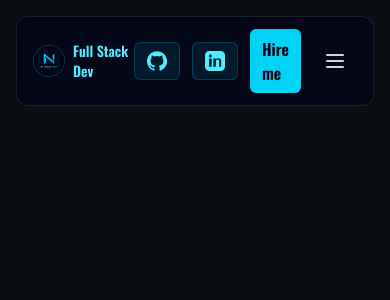
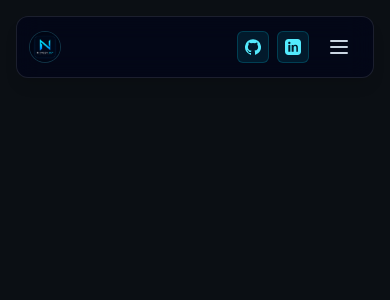
Before and after one commit to Nithesh32kp/portfolio-nk, a Next.js app: page /header in a window 390 px wide. Shown: the top 300 px of the page. Built offline with nearby package versions, Linux system fonts and the light colour scheme.

Commit message:
header res

```diff
--- a/app/header/page.tsx
+++ b/app/header/page.tsx
@@ -17,11 +17,11 @@ export default function Header() {
     return (
         <header className="fixed top-4 left-0 right-0 z-50">
             <div className="mx-auto max-w-6xl px-4">
-                <nav className="flex items-center justify-between rounded-xl border border-white/10 bg-slate-950/80 px-4 py-3 shadow-lg backdrop-blur-md">
-                    <div className="flex items-center gap-3">
+                <nav className="flex items-center justify-between rounded-xl border border-white/10 bg-slate-950/80 px-3 py-2 md:px-4 md:py-3 shadow-lg backdrop-blur-md">
+                    <div className="flex items-center gap-1.5 md:gap-3">
                         <Link href="#home" className="flex items-center gap-2">
                             <Image src="/logo.png" alt="Nithesh Dev Logo" width={32} height={32} className="rounded-full border border-cyan-300/20 bg-slate-950/90" />
-                            <span className="font-semibold text-cyan-300 text-sm sm:text-base">Full Stack Dev</span>
+                            <span className="hidden md:inline font-semibold text-cyan-300 text-sm sm:text-base whitespace-nowrap">Full Stack Dev</span>
                         </Link>
                     </div>
 
@@ -40,15 +40,15 @@ export default function Header() {
                         ))}
                     </ul>
 
-                    <div className="flex items-center gap-3">
+                    <div className="flex items-center gap-2 md:gap-3">
                         <a
                             href="https://github.com/Nithesh32kp"
                             target="_blank"
                             rel="noreferrer"
                             aria-label="GitHub"
-                            className="inline-flex items-center gap-2 rounded-md border border-cyan-400/20 bg-cyan-400/10 px-3 py-2 text-cyan-300 transition hover:bg-cyan-400/20"
+                            className="inline-flex h-8 w-8 items-center justify-center rounded-md border border-cyan-400/20 bg-cyan-400/10 text-cyan-300 transition hover:bg-cyan-400/20 md:h-auto md:w-auto md:inline-flex md:px-3 md:py-2 md:gap-2"
                         >
-                            <svg className="w-5 h-5" viewBox="0 0 24 24" fill="currentColor" aria-hidden="true">
+                            <svg className="h-4 w-4 md:h-5 md:w-5" viewBox="0 0 24 24" fill="currentColor" aria-hidden="true">
                                 <path d="M12 .297a12 12 0 00-3.795 23.4c.6.111.82-.261.82-.58v-2.234c-3.338.726-4.042-1.416-4.042-1.416-.546-1.387-1.333-1.757-1.333-1.757-1.089-.744.083-.729.083-.729 1.205.085 1.84 1.237 1.84 1.237 1.07 1.834 2.809 1.305 3.495.998.108-.776.418-1.305.761-1.605-2.665-.305-5.466-1.333-5.466-5.93 0-1.31.468-2.381 1.236-3.221-.124-.303-.536-1.523.117-3.176 0 0 1.008-.322 3.301 1.23a11.5 11.5 0 016.003 0c2.292-1.552 3.298-1.23 3.298-1.23.655 1.653.243 2.873.12 3.176.77.84 1.235 1.911 1.235 3.221 0 4.61-2.804 5.623-5.476 5.921.43.371.814 1.102.814 2.222v3.293c0 .322.218.697.825.58A12 12 0 0012 .297z" />
                             </svg>
                             <span className="hidden md:inline">GitHub</span>
@@ -57,11 +57,11 @@ export default function Header() {
                         <a
                             href="https://www.linkedin.com/in/nithesh-kumar-9126aa288/"
                             target="_blank"
-                                    rel="noreferrer"
+                            rel="noreferrer"
                             aria-label="LinkedIn"
-                            className="inline-flex items-center gap-2 rounded-md border border-cyan-400/20 bg-cyan-400/10 px-3 py-2 text-cyan-300 transition hover:bg-cyan-400/20"
+                            className="inline-flex h-8 w-8 items-center justify-center rounded-md border border-cyan-400/20 bg-cyan-400/10 text-cyan-300 transition hover:bg-cyan-400/20 md:h-auto md:w-auto md:inline-flex md:px-3 md:py-2 md:gap-2"
                         >
-                            <svg className="w-5 h-5" viewBox="0 0 24 24" fill="currentColor" aria-hidden="true">
+                            <svg className="h-4 w-4 md:h-5 md:w-5" viewBox="0 0 24 24" fill="currentColor" aria-hidden="true">
                                 <path d="M19 0h-14c-2.761 0-5 2.239-5 5v14c0 2.761 2.239 5 5 5h14c2.762 0 5-2.239 5-5v-14c0-2.761-2.238-5-5-5zm-11 19h-3v-10h3v10zm-1.5-11.268c-.966 0-1.75-.804-1.75-1.732 0-.928.784-1.73 1.75-1.73s1.75.802 1.75 1.73c0 .928-.784 1.732-1.75 1.732zm13.5 11.268h-3v-5.604c0-1.337-.026-3.059-1.865-3.059-1.865 0-2.151 1.455-2.151 2.959v5.704h-3v-10h2.879v1.367h.041c.401-.761 1.379-1.562 2.838-1.562 3.036 0 3.6 2 3.6 4.592v5.603z" />
                             </svg>
                             <span className="hidden md:inline">LinkedIn</span>
@@ -69,7 +69,7 @@ export default function Header() {
 
                         <a
                             href="#contact"
-                            className="inline-flex items-center justify-center rounded-md bg-cyan-400 px-3 py-2 font-semibold text-slate-950 transition hover:scale-105"
+                            className="hidden rounded-md bg-cyan-400 px-3 py-2 font-semibold text-slate-950 transition hover:scale-105 md:inline-flex"
                             style={{ minWidth: 44, minHeight: 44 }}
                         >
                             Hire me
```
